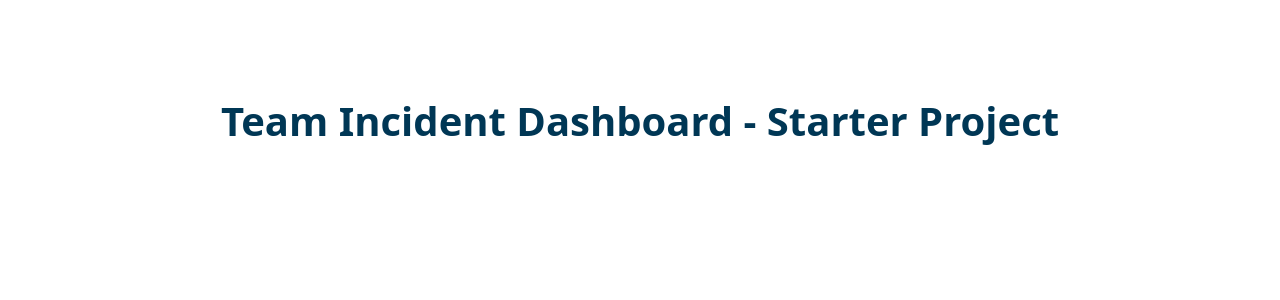
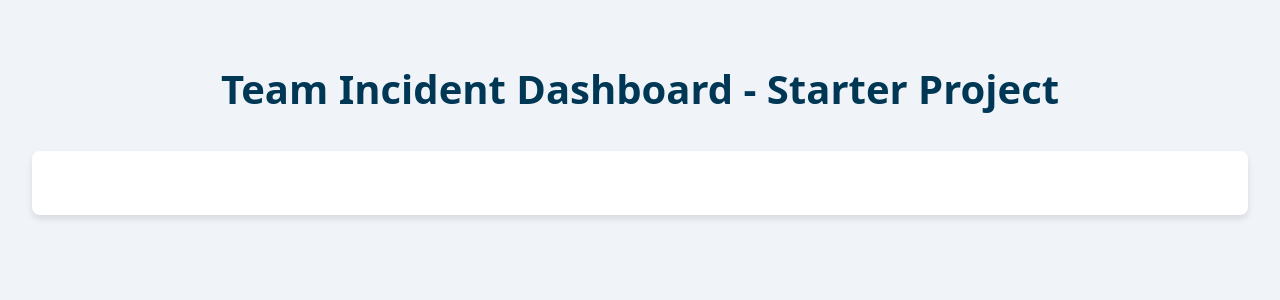
Before and after one commit to vitorleite/db-fe-exercise-incidents-dashboard, a React (Vite) app: page / in a window 1280 px wide. Shown: the top 300 px of the page. Built offline with nearby package versions, Linux system fonts and the light colour scheme.

Commit message:
added css variables container for incidents dashboard and initial pattern for ui component wrappers

```diff
--- a/src/App.css
+++ b/src/App.css
@@ -1,11 +1,35 @@
+:root {
+  --colour-brand: #012347;
+  --colour-primary: #085ef1;
+  --colour-surface: #f0f4f8;
+  --colour-text: #1a1a1a;
+  --colour-heading: #003755;
+  --spacing-unit: 8px;
+
+  /* ui component variables */
+  --button-primary-bg: var(--colour-primary);
+  --button-primary-text: #ffffff;
+}
+
+body {
+  background-color: var(--colour-surface);
+  color: var(--colour-text);
+}
+
 .app {
   text-align: center;
-  padding: 2rem;
 }
 
 .app h1 {
   font-size: 2.5rem;
   margin-bottom: 2rem;
-  color: #003755;
+  color: var(--colour-heading);
   font-weight: 600;
 }
+
+.app main {
+  padding: calc(var(--spacing-unit) * 4);
+  background-color: #ffffff;
+  border-radius: 8px;
+  box-shadow: 0 4px 6px rgba(0, 0, 0, 0.1);
+}
--- a/src/App.tsx
+++ b/src/App.tsx
@@ -4,6 +4,7 @@ function App() {
   return (
     <div className="app">
       <h1>Team Incident Dashboard - Starter Project</h1>
+      <main></main>
     </div>
   );
 }
--- /dev/null
+++ b/src/components/ui/index.ts
@@ -0,0 +1 @@
+export * from "./Button";
```
Also changed, not shown: src/components/ui/Button.module.css (added, +12 -0 lines), src/components/ui/Button.tsx (added, +15 -0 lines).
